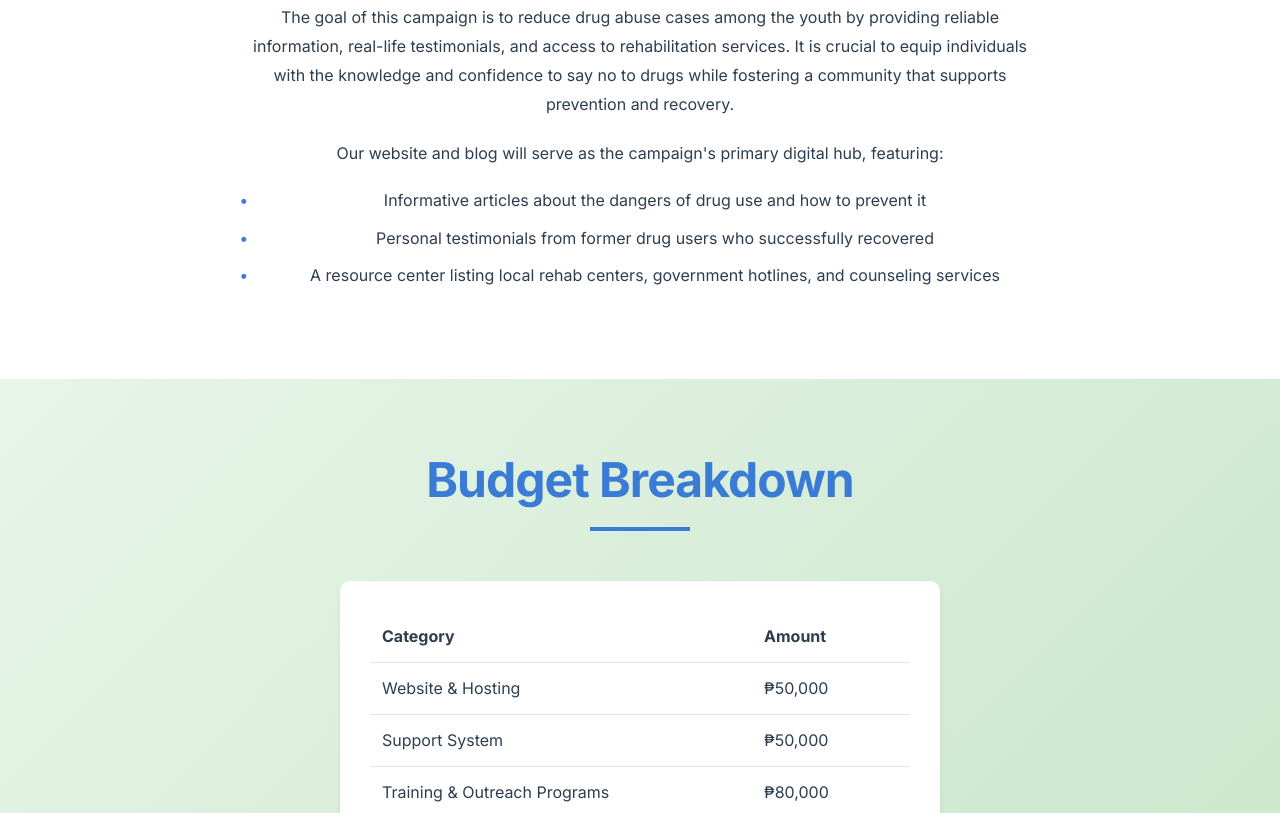
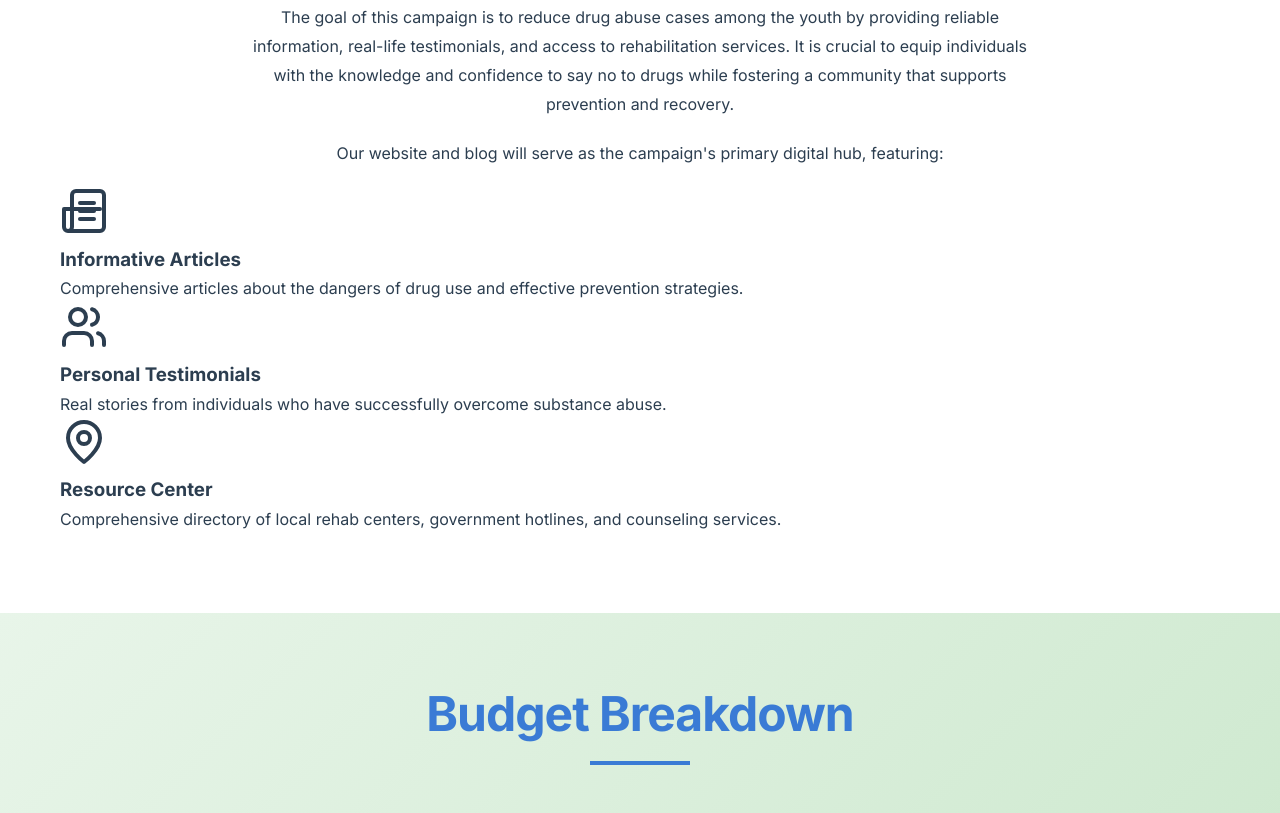
Before and after one commit to Serkamma/fourth-true-love, a plain HTML site: page index.html in a window 1280 px wide. Shown: the part 1639-2452 px from the top of the page. Drawn offline with Linux system fonts and the light colour scheme.

Commit message:
Update index.html

```diff
--- a/index.html
+++ b/index.html
@@ -45,8 +45,7 @@
         </div>
     </section>
 
-    <!-- Purpose Section -->
-    <section id="purpose" class="content-section">
+ <section id="purpose" class="content-section purpose-section">
     <div class="container">
         <div class="section-title">
             <h2>Our Purpose</h2>
@@ -54,11 +53,42 @@
         <div class="content-text">
             <p>The goal of this campaign is to reduce drug abuse cases among the youth by providing reliable information, real-life testimonials, and access to rehabilitation services. It is crucial to equip individuals with the knowledge and confidence to say no to drugs while fostering a community that supports prevention and recovery.</p>
             <p>Our website and blog will serve as the campaign's primary digital hub, featuring:</p>
-                <ul>
-                    <li>Informative articles about the dangers of drug use and how to prevent it</li>
-                    <li>Personal testimonials from former drug users who successfully recovered</li>
-                    <li>A resource center listing local rehab centers, government hotlines, and counseling services</li>
-                </ul>
+        </div>
+        <div class="feature-cards">
+            <div class="feature-card">
+                <div class="feature-icon">
+                    <svg xmlns="http://www.w3.org/2000/svg" width="48" height="48" viewBox="0 0 24 24" fill="none" stroke="currentColor" stroke-width="2" stroke-linecap="round" stroke-linejoin="round" class="lucide lucide-newspaper">
+                        <path d="M4 22h16a2 2 0 0 0 2-2V4a2 2 0 0 0-2-2H8a2 2 0 0 0-2 2v16a2 2 0 0 1-2 2zm0 0a2 2 0 0 1-2-2v-9h18"/>
+                        <path d="M10 12h7"/>
+                        <path d="M10 8h7"/>
+                        <path d="M10 16h7"/>
+                    </svg>
+                </div>
+                <h3>Informative Articles</h3>
+                <p>Comprehensive articles about the dangers of drug use and effective prevention strategies.</p>
+            </div>
+            <div class="feature-card">
+                <div class="feature-icon">
+                    <svg xmlns="http://www.w3.org/2000/svg" width="48" height="48" viewBox="0 0 24 24" fill="none" stroke="currentColor" stroke-width="2" stroke-linecap="round" stroke-linejoin="round" class="lucide lucide-users">
+                        <path d="M16 21v-2a4 4 0 0 0-4-4H6a4 4 0 0 0-4 4v2"/>
+                        <circle cx="9" cy="7" r="4"/>
+                        <path d="M22 21v-2a4 4 0 0 0-3-3.87"/>
+                        <path d="M16 3.13a4 4 0 0 1 0 7.75"/>
+                    </svg>
+                </div>
+                <h3>Personal Testimonials</h3>
+                <p>Real stories from individuals who have successfully overcome substance abuse.</p>
+            </div>
+            <div class="feature-card">
+                <div class="feature-icon">
+                    <svg xmlns="http://www.w3.org/2000/svg" width="48" height="48" viewBox="0 0 24 24" fill="none" stroke="currentColor" stroke-width="2" stroke-linecap="round" stroke-linejoin="round" class="lucide lucide-map-pin">
+                        <path d="M20 10c0 6-8 12-8 12s-8-6-8-12a8 8 0 0 1 16 0Z"/>
+                        <circle cx="12" cy="10" r="3"/>
+                    </svg>
+                </div>
+                <h3>Resource Center</h3>
+                <p>Comprehensive directory of local rehab centers, government hotlines, and counseling services.</p>
+            </div>
         </div>
     </div>
 </section>
```
Lines whose indentation alone changed are shown as unchanged.
